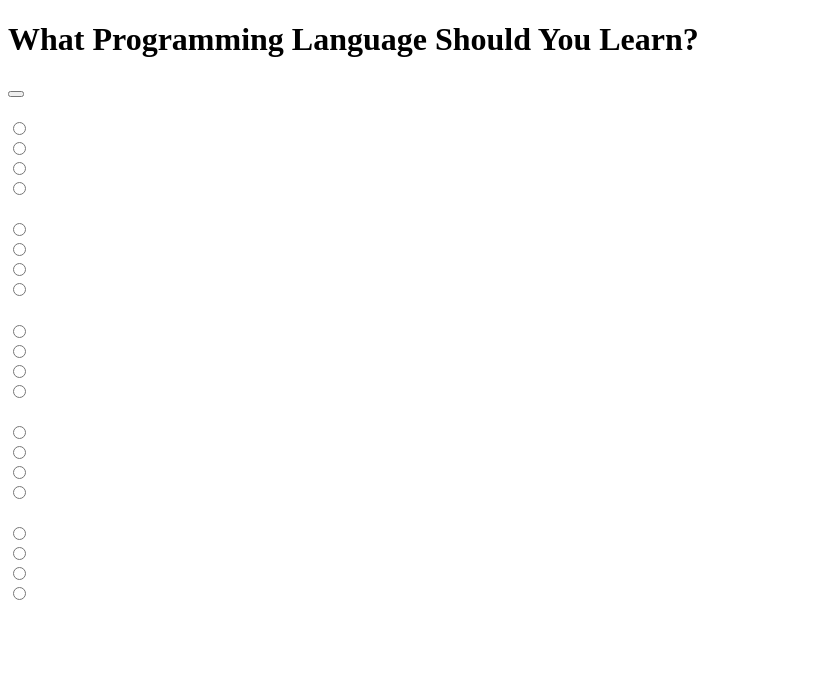
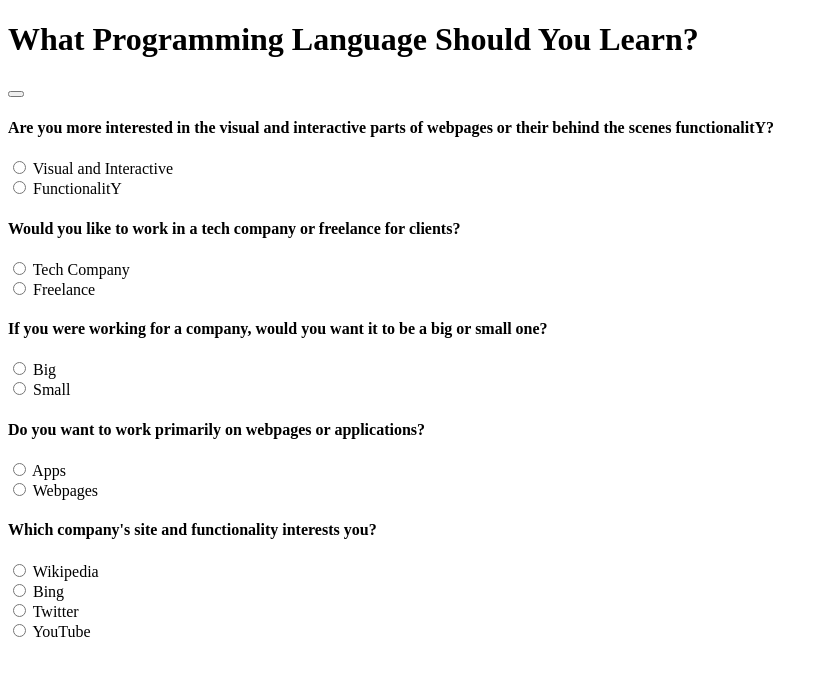
Before and after one commit to JuniperxandxLamplight/Programming-Language-Quiz, a plain HTML site: page index.html in a window 1280 px wide. Shown: the whole page, without its empty margins (0-828 px from the left). Drawn offline with Linux system fonts and the light colour scheme.

Commit message:
add content to questions

```diff
--- a/index.html
+++ b/index.html
@@ -12,146 +12,99 @@
       <button id="startButton" type="button" class="btn btn-success"></button>
 
       <div id="question1">
-        <h4></h4>
+        <h4>Are you more interested in the visual and interactive parts of webpages or their behind the scenes functionalitY?</h4>
         <div class="radio">
           <label>
-            <input type="radio" name="" value="">
-
+            <input type="radio" name="whichEnd" value="visual">
+            Visual and Interactive
           </label>
         </div>
         <div class="radio">
           <label>
-            <input type="radio" name="" value="">
+            <input type="radio" name="whichEnd" value="functionality">
+            FunctionalitY
+          </label>
+        </div>
+      </div>
 
+      <div id="question2">
+        <h4>Would you like to work in a tech company or freelance for clients?</h4>
+        <div class="radio">
+          <label>
+            <input type="radio" name="jobSite" value="company">
+            Tech Company
           </label>
         </div>
         <div class="radio">
           <label>
-            <input type="radio" name="" value="">
+            <input type="radio" name="jobSite" value="freelance">
+            Freelance
+          </label>
+        </div>
+      </div>
 
+      <div id="question3">
+        <h4>If you were working for a company, would you want it to be a big or small one?</h4>
+        <div class="radio">
+          <label>
+            <input type="radio" name="companySize" value="big">
+            Big
           </label>
         </div>
         <div class="radio">
           <label>
-            <input type="radio" name="" value="">
-
+            <input type="radio" name="companySize" value="small">
+            Small
           </label>
         </div>
       </div>
 
-      <div id="question1">
-        <h4></h4>
+      <div id="question4">
+        <h4>Do you want to work primarily on webpages or applications?</h4>
         <div class="radio">
           <label>
-            <input type="radio" name="" value="">
-
+            <input type="radio" name="webApp" value="apps">
+            Apps
           </label>
         </div>
         <div class="radio">
           <label>
-            <input type="radio" name="" value="">
+            <input type="radio" name="webApp" value="webpages">
+            Webpages
+          </label>
+        </div>
+      </div>
 
+      <div id="question5">
+        <h4>Which company's site and functionality interests you?</h4>
+        <div class="radio">
+          <label>
+            <input type="radio" name="companySites" value="wiki">
+            Wikipedia
           </label>
         </div>
         <div class="radio">
           <label>
-            <input type="radio" name="" value="">
-
+            <input type="radio" name="companySites" value="bing">
+            Bing
           </label>
         </div>
         <div class="radio">
           <label>
-            <input type="radio" name="" value="">
-
-          </label>
-        </div>
-      </div>
-
-      <div id="question1">
-        <h4></h4>
-        <div class="radio">
-          <label>
-            <input type="radio" name="" value="">
-
+            <input type="radio" name="companySites" value="twitter">
+            Twitter
           </label>
         </div>
         <div class="radio">
           <label>
-            <input type="radio" name="" value="">
-
-          </label>
-        </div>
-        <div class="radio">
-          <label>
-            <input type="radio" name="" value="">
-
-          </label>
-        </div>
-        <div class="radio">
-          <label>
-            <input type="radio" name="" value="">
-
-          </label>
-        </div>
-      </div>
-
-      <div id="question1">
-        <h4></h4>
-        <div class="radio">
-          <label>
-            <input type="radio" name="" value="">
-
-          </label>
-        </div>
-        <div class="radio">
-          <label>
-            <input type="radio" name="" value="">
-
-          </label>
-        </div>
-        <div class="radio">
-          <label>
-            <input type="radio" name="" value="">
-
-          </label>
-        </div>
-        <div class="radio">
-          <label>
-            <input type="radio" name="" value="">
-
-          </label>
-        </div>
-      </div>
-
-      <div id="question1">
-        <h4></h4>
-        <div class="radio">
-          <label>
-            <input type="radio" name="" value="">
-
-          </label>
-        </div>
-        <div class="radio">
-          <label>
-            <input type="radio" name="" value="">
-
-          </label>
-        </div>
-        <div class="radio">
-          <label>
-            <input type="radio" name="" value="">
-
-          </label>
-        </div>
-        <div class="radio">
-          <label>
-            <input type="radio" name="" value="">
-
+            <input type="radio" name="companySites" value="youtube">
+            YouTube
           </label>
         </div>
       </div>
 
 
+
     </div>
   </body>
 </html>
```
